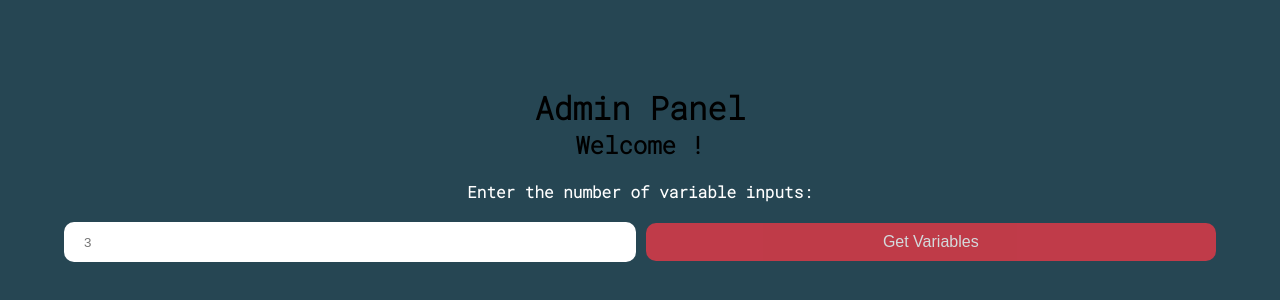
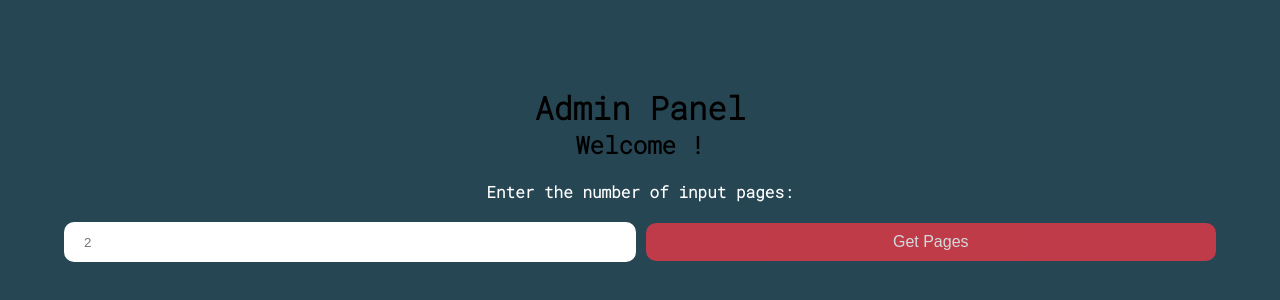
Before and after one commit to myildiz97/calculation-tool, a React (Vite) app in the folder client/: page /admin in a window 1280 px wide. Shown: the part 226-526 px from the top of the page. Built offline with nearby package versions, Linux system fonts and the light colour scheme.

Commit message:
Input pages are refactored

```diff
--- a/client/src/components/InputPage.jsx
+++ b/client/src/components/InputPage.jsx
@@ -11,93 +11,122 @@ import ImageContainer from '../forms/ImageContainer.jsx';
 import { MAX_FILE_SIZE, ACCEPTED_IMAGE_TYPES } from '../constants/constants.js';
 
 const schema = z.object({
-  image: z
+  image: z.array(z
     .any()
     .refine((files) => files?.length !== 0, "Image is required.")
     .refine((files) => files?.[0]?.size <= MAX_FILE_SIZE, `Max file size is 50MB.`)
     .refine(
       (files) => ACCEPTED_IMAGE_TYPES.includes(files?.[0]?.type),
       ".jpg, .jpeg, .png and .webp files are accepted."
-    ),
-  title: z
+    )),
+  title: z.array(z
     .string()
-    .nonempty("Title is required!"),
-  description: z
+    .nonempty("Title is required!")),
+  description: z.array(z
     .string()
-    .nonempty("Description is required!"),
-  placeholder: z.array(z
+    .nonempty("Description is required!")),
+  placeholder: z.array(z.array(z
     .string()
     .nonempty("Placeholder is required!")
-  ),
-  variableName: z.array(z
+  )),
+  variableName: z.array(z.array(z
     .string()
     .nonempty("Variable is required!")
     .refine((value) => isNaN(Number(value)), "Variable name cannot be just a number")
-  ),
+  )),
 });
 
-const InputPage = () => {
+const InputPage = ({ inputPageNumber }) => {
   // const navigate = useNavigate();
 
-  const [backgroundImage, setBackgroundImage] = useState(null);
-  const [numberOfVars, setNumberOfVars] = useState(null);
-  const [inputNumbers, setInputNumbers] = useState([]);
-  const [numberError, setNumberError] = useState(null);
+  const [numberOfVars, setNumberOfVars] = useState(Array.from({ length: inputPageNumber }, () => null));
+  const [inputNumbers, setInputNumbers] = useState(Array.from({ length: inputPageNumber }, () => []));
+  const [numberError, setNumberError] = useState(Array.from({ length: inputPageNumber }, () => null));
 
   const { handleSubmit, register, formState: { errors } } = useForm({
     resolver: zodResolver(schema),
   });
 
   const onSubmit = (data) => {
-    setBackgroundImage(URL.createObjectURL(data.image[0]));
     console.log(data);
   };
+
+  const handleVarChange = (index, value) => {
+    const newVars = [...numberOfVars];
+    newVars[index] = value;
+    setNumberOfVars(newVars);
+  };
+
+  const handleErrorChange = (index, value) => {
+    const newErrors = [...numberError];
+    newErrors[index] = value;
+    setNumberError(newErrors);
+  };
+
+  const handleInputNums = (index, value) => {
+    const newInputNums = [...inputNumbers];
+    newInputNums[index] = value;
+    setInputNumbers(newInputNums);
+  };
+
+  const checkInputNums = inputNumbers.filter(i => i.length > 0).length !== inputPageNumber.length;
 
   return (
     <>
       {
-        inputNumbers.length < 1 ? (
-          <div className="form-inputNums">
-            <label htmlFor="inputNumber">Enter the number of variable inputs: </label>
+        checkInputNums ? (
+          inputPageNumber.map((page, index) => (
+            <div key={"page" + index} className="form-inputNums">
+              <label htmlFor="inputNumber">Enter the number of variable inputs for page {index + 1}: </label>
               <div>
-              <input type="number" id="inputNumber" placeholder="3" min="0" onChange={(e) => setNumberOfVars(e.target.value)} />
+                <input type="number" id="inputNumber" placeholder="3" min="0" onChange={(e) => handleVarChange(index, e.target.value)} />
                 <button onClick={() => {
-                if (!numberOfVars) setNumberError("Input number must be entered");
-                if (numberOfVars < 0) {
-                  setNumberError("Input number cannot be negative!");
+                  if (!numberOfVars[index]) handleErrorChange(index, "Input number must be entered");
+                  if (numberOfVars[index] < 0) {
+                    handleErrorChange(index, "Input number cannot be negative!");
                   } else {
-                  const array = Array.from({ length: numberOfVars }, (_, index) => index.toString());
-                  setInputNumbers(array);
+                    const array = Array.from({ length: numberOfVars[index] }, (_, i) => i.toString());
+                    handleInputNums(index, array);
                   }
-            }}>Get Variables</button>
+              }}>Set Variables</button>
               </div>
-            {numberError && <p className="errors">{numberError}</p>}
+              {numberError[index] && <p className="errors">{numberError[index]}</p>}
             </div>
+          ))
         ) : (
-          <div className="input-page">
+          inputPageNumber.map((page, index) => {
+
+            return (
+              <div className="input-page" key={"pages - " + index}>
+                <h2>Configurations of Page {index + 1}</h2>
+                <br />
                 <form noValidate onSubmit={handleSubmit(onSubmit)} className="input-page-form">
                   <ImageContainer
                     register={register}
                     errors={errors}
-                backgroundImage={backgroundImage}
-                setBackgroundImage={setBackgroundImage}
+                    inputPageNumber={inputPageNumber}
+                    index={index}
                     />
                   <FormInput
                     register={register}
                     errors={errors}
                     name={"title"}
                     placeholder={"How many rooms and bathrooms are there in your home?"}
+                    index={index}
                     />
                   <FormInput
                     register={register}
                     errors={errors}
                     name={"description"}
                     placeholder={"Fill in the following details about your home."}
+                    index={index}
                     />
-              <CustomInput register={register} errors={errors} inputNumbers={inputNumbers} />
-              <button type="submit">Submit</button>
+                  <CustomInput register={register} errors={errors} inputNumbers={inputNumbers[index]} index={index} />
+                  {inputPageNumber.length === index + 1 ? <button type="submit">Submit</button> : <hr className="page-hr" />}
                 </form>
               </div>
+            )
+          })
         )
       }
     </>
--- a/client/src/forms/FormInput.jsx
+++ b/client/src/forms/FormInput.jsx
@@ -1,14 +1,14 @@
-const FormInput = ({ register, errors, name, placeholder, type="text" }) => {
+const FormInput = ({ register, errors, name, placeholder, type="text", index }) => {
   return (
     <div className="form-inputs">
       <label htmlFor={`input-page-${name}`}>{name.charAt(0).toUpperCase() + name.slice(1)}: </label>
       <input
         id={`input-page-${name}`}
         type={type}
-        {...register(name)}
+        {...register(`${name}[${index}]`)}
         placeholder={placeholder}
       />
-      {errors?.[name] && <p className="errors">{errors?.[name]?.message}</p>}
+      {errors?.[name]?.[index] && <p className="errors">{errors?.[name]?.[index].message}</p>}
     </div>
   );
 };
--- a/client/src/forms/ImageContainer.jsx
+++ b/client/src/forms/ImageContainer.jsx
@@ -1,26 +1,36 @@
 import { AiFillFileAdd } from "react-icons/ai";
+import { useState } from "react";
 
-const ImageContainer = ({ register, errors, backgroundImage, setBackgroundImage }) => {
+const ImageContainer = ({ register, errors, inputPageNumber, index }) => {
+
+  const [backgroundImage, setBackgroundImage] = useState(Array.from({ length: inputPageNumber }, () => null));
+
+  const handleImage = (index, value) => {
+    const newImage = [...backgroundImage];
+    newImage[index] = value;
+    setBackgroundImage(newImage);
+  };
+
   return (
     <div className="form-inputs">
       <div
         className="image-container"
-        style={{ backgroundImage: `url(${backgroundImage})` }}
+        style={{ backgroundImage: `url(${backgroundImage[index]})` }}
       >
-        <label htmlFor="imageInput" className="upload-button">
+        <label htmlFor={`imageInput-${index}`} className="upload-button">
           <AiFillFileAdd />
         </label>
         <input
           type="file"
-          id="imageInput"
+          id={`imageInput-${index}`}
           accept="image/*"
-          {...register("image", {
+          {...register(`image.${index}`, {
             required: true,
-            onChange: (e) => setBackgroundImage(URL.createObjectURL(e.target.files[0]))
+            onChange: (e) => handleImage(index, URL.createObjectURL(e.target.files[0]))
           })}
         />
       </div>
-      {errors?.image && <p className="errors">{errors?.image?.message}</p>}
+      {errors?.image?.[index] && <p className="errors">{errors?.image?.[index]?.message}</p>}
     </div>
   );
 };
--- a/client/src/pages/Admin.jsx
+++ b/client/src/pages/Admin.jsx
@@ -7,7 +7,9 @@ const Admin = () => {
   const navigate = useNavigate();
 
   const [user, setUser] = useState({});
-  const [inputPageNumber, setInputPageNumber] = useState(0);
+  const [inputPageNumber, setInputPageNumber] = useState([]);
+  const [numberOfPages, setNumberOfPages] = useState(null);
+  const [numberError, setNumberError] = useState(null);
 
   useEffect(() => {
     axios.get("/")
@@ -19,7 +21,28 @@ const Admin = () => {
     <div className="wrapper">
       <h1>Admin Panel</h1>
       {user && <h2>Welcome {user.fullName}!</h2>}
-      <InputPage />
+      {
+        inputPageNumber.length < 1 ? (
+          <div className="form-inputNums">
+            <label htmlFor="inputPageNumber">Enter the number of input pages: </label>
+            <div>
+              <input type="number" id="inputPageNumber" placeholder="2" min="0" onChange={(e) => setNumberOfPages(e.target.value)} />
+              <button onClick={() => {
+                if (!numberOfPages) setNumberError("Page number must be entered!");
+                if (numberOfPages < 0) {
+                  setNumberError("Page number cannot be negative!");
+                } else {
+                  const array = Array.from({ length: numberOfPages }, (_, index) => index.toString());
+                  setInputPageNumber(array);
+                }
+            }}>Get Pages</button>
+            </div>
+            {numberError && <p className="errors">{numberError}</p>}
+          </div>
+        ) : (
+          <InputPage inputPageNumber={inputPageNumber} />
+        )
+      }
     </div>
   );
 };
```
Also changed, not shown: client/src/forms/CustomInput.jsx (+12 -11 lines). Lines whose indentation alone changed are shown as unchanged.
